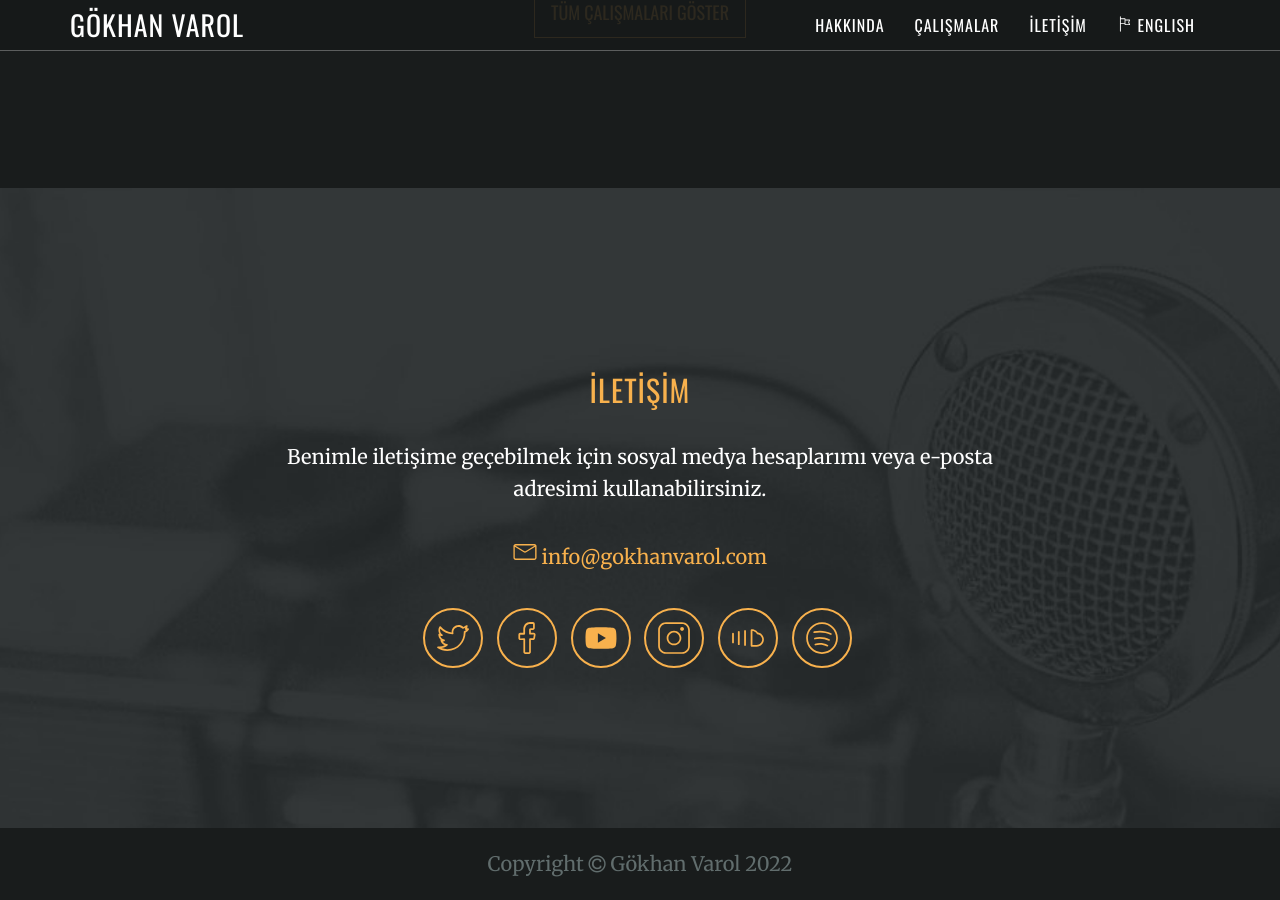
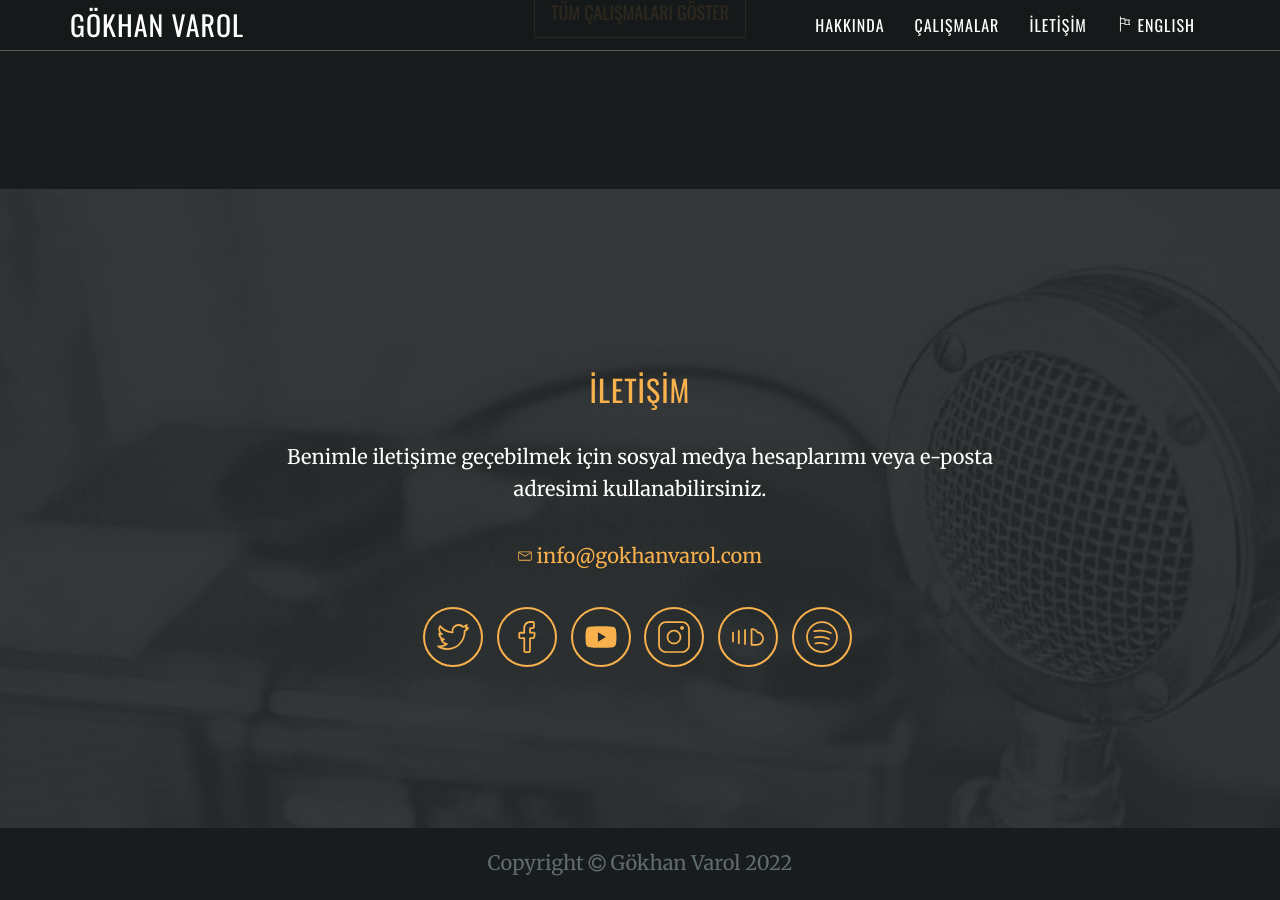
Before and after one commit to evrenvarol/gokhanvarol.com, a Jekyll site: the page built from _pages/tr/index.md, in a window 1280 px wide and 900 px high, scrolled down 2082 px. Built offline with Jekyll 4.4.1, drawn with Linux system fonts in a browser that asks for light colours; nearby versions of some CDN libraries.

Commit message:
Resize email icon

```diff
--- a/_layouts/home.html
+++ b/_layouts/home.html
@@ -86,7 +86,7 @@ layout: default
                     <p>{{page.translations.[page.lang].contact-desc}}</p>
                     <p>
                         <a href="mailto:{{ site.email }}">
-                            <svg fill="currentColor" width="24" height="24" version="1.1" id="lni_lni-envelope" xmlns="http://www.w3.org/2000/svg" xmlns:xlink="http://www.w3.org/1999/xlink" x="0px"
+                            <svg fill="currentColor" width="14" height="14" version="1.1" id="lni_lni-envelope" xmlns="http://www.w3.org/2000/svg" xmlns:xlink="http://www.w3.org/1999/xlink" x="0px"
                                  y="0px" viewBox="0 0 64 64" style="enable-background:new 0 0 64 64;" xml:space="preserve">
                             <path d="M57,10.9H7c-3.2,0-5.8,2.6-5.8,5.8v30.7c0,3.2,2.6,5.8,5.8,5.8h50c3.2,0,5.8-2.6,5.8-5.8V16.7C62.8,13.5,60.2,10.9,57,10.9z
                                  M57,14.4c0.5,0,0.9,0.1,1.3,0.4L33.4,29.9c-0.9,0.5-1.9,0.5-2.8,0L5.7,14.8c0.4-0.2,0.8-0.4,1.3-0.4H57z M57,49.6H7
```
